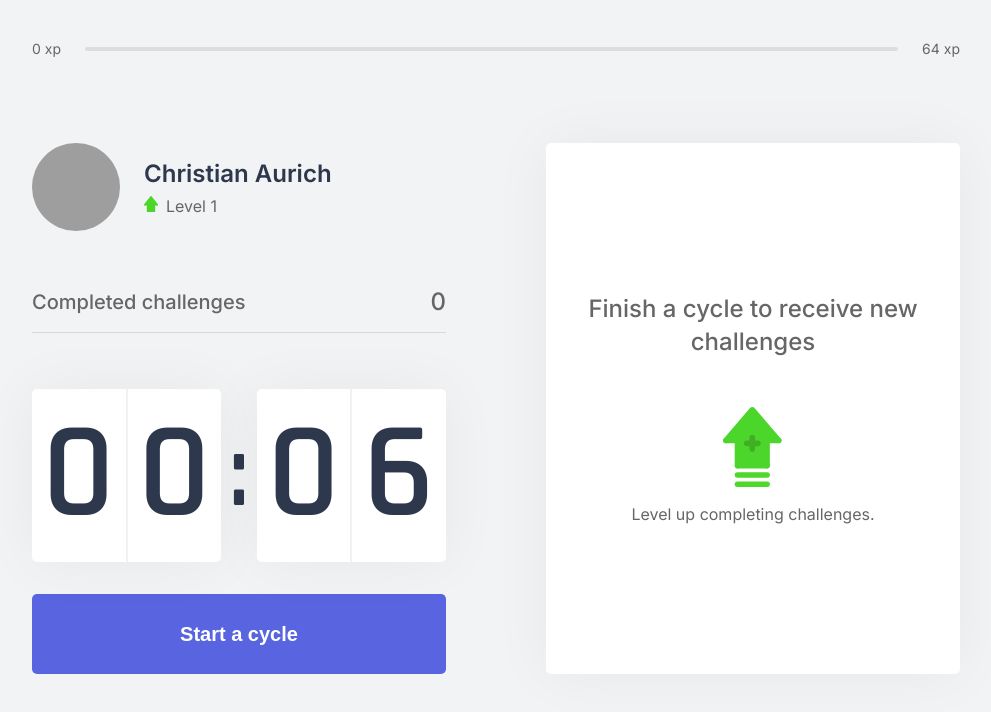
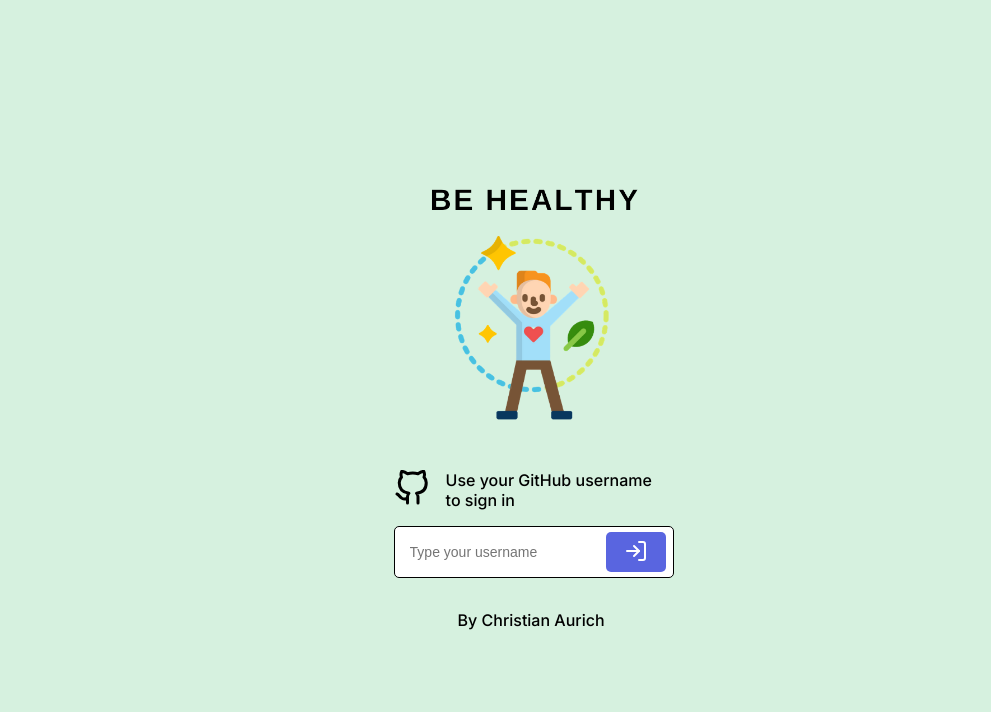
Before and after one commit to christianaurichzm/be-healthy, a Next.js app: page / in a window 1280 px wide. Shown: the top 712 px of the page, without its empty margins (144-1135 px from the left). Built offline with nearby package versions, Linux system fonts and the light colour scheme; grey boxes are pictures that could not be loaded.

Commit message:
Add sign in with GitHub username feature

```diff
--- a/package.json
+++ b/package.json
@@ -12,6 +12,7 @@
     "react": "17.0.2",
     "react-cookie": "^4.0.3",
     "react-dom": "17.0.2",
+    "react-icons": "^4.2.0",
     "sass": "^1.32.11"
   },
   "devDependencies": {
--- a/src/components/Profile.tsx
+++ b/src/components/Profile.tsx
@@ -3,16 +3,13 @@ import { useChallenges } from "../hooks/useChallenges";
 import styles from "../styles/components/Profile.module.scss";
 
 export function Profile() {
-  const { level } = useChallenges();
+  const { level, user } = useChallenges();
 
   return (
     <div className={styles.profileContainer}>
-      <img
-        src="https://github.com/christianaurichzm.png"
-        alt="Christian Aurich"
-      />
+      <img src={user.avatar_url} alt={user.name} />
       <div>
-        <strong>Christian Aurich</strong>
+        <strong>{user.name}</strong>
         <p>
           <img src="icons/level.svg" alt="Level" />
           Level {level}
--- a/src/pages/index.tsx
+++ b/src/pages/index.tsx
@@ -1,67 +1,46 @@
 import Head from "next/head";
 
-import { ChallengeBox } from "../components/ChallengeBox";
-import { CompletedChallenges } from "../components/CompletedChallenges";
-import { Countdown } from "../components/Countdown";
-import { Profile } from "../components/Profile";
-import { ExperienceBar } from "../components/ExperienceBar";
+import styles from "../styles/pages/Home.module.scss";
+import { FiGithub, FiLogIn } from "react-icons/fi";
+import { useRouter } from "next/dist/client/router";
+import React, { useState } from "react";
 
-import { ChallengesProvider } from "../contexts/ChallengesContext";
-import { CountdownProvider } from "../contexts/CountdownContext";
+export default function Home() {
+  const { push } = useRouter();
+  const [username, setUsername] = useState<string>();
 
-import styles from "../styles/pages/Home.module.scss";
-import { GetServerSideProps } from "next";
+  const handleSubmit = (e: React.FormEvent<HTMLFormElement>) => {
+    e.preventDefault();
+    username && push(`/${username}`);
+  };
 
-interface HomeProps {
-  level: number;
-  currentExperience: number;
-  challengesCompleted: number;
-}
+  return (
+    <div className={styles.container}>
+      <Head>
+        <title>Home | Be Healthy</title>
+      </Head>
+      <div className={styles.content}>
+        <img src="logo.png" alt="Logo" />
 
-export default function Home({
-  level,
-  currentExperience,
-  challengesCompleted,
-}: HomeProps) {
-  return (
-    <ChallengesProvider
-      level={level}
-      currentExperience={currentExperience}
-      challengesCompleted={challengesCompleted}
-    >
-      <CountdownProvider>
-        <main className={styles.homeContainer}>
-          <Head>
-            <title>Be Healthy | Home</title>
-          </Head>
+        <div className={styles.hint}>
+          <FiGithub size={36} />
+          <span>Use your GitHub username to sign in</span>
+        </div>
 
-          <ExperienceBar />
-
-          <section>
-            <div>
-              <Profile />
-              <CompletedChallenges />
-              <Countdown />
-            </div>
-
-            <ChallengeBox />
-          </section>
-        </main>
-      </CountdownProvider>
-    </ChallengesProvider>
+        <form onSubmit={handleSubmit}>
+          <input
+            type="text"
+            placeholder="Type your username"
+            onChange={(e) => setUsername(e.target.value)}
+          />
+          <button type="submit">
+            <FiLogIn size={24} />
+          </button>
+        </form>
+        <div className={styles.footer}>
+          <span>By Christian Aurich</span>
+        </div>
+      </div>
+    </div>
   );
 }
-
-export const getServerSideProps: GetServerSideProps = async ({ req }) => {
-  const { level, currentExperience, challengesCompleted } = req.cookies;
-
-  return {
-    props: {
-      level: level ? Number(level) : 1,
-      currentExperience: currentExperience ? Number(currentExperience) : 0,
-      challengesCompleted: challengesCompleted
-        ? Number(challengesCompleted)
-        : 0,
-    },
-  };
-};
--- a/src/styles/components/ChallengeBox.module.scss
+++ b/src/styles/components/ChallengeBox.module.scss
@@ -9,6 +9,10 @@
   align-items: center;
   justify-content: center;
   text-align: center;
+
+  p img {
+    margin-bottom: 1rem;
+  }
 }
 
 .challengeNotActive {
@@ -95,7 +99,3 @@
     }
   }
 }
-
-.challengeContainer p img {
-  margin-bottom: 1rem;
-}
--- a/src/styles/globals.scss
+++ b/src/styles/globals.scss
@@ -10,6 +10,7 @@
   --text: #666666;
   --white: #fff;
   --green: #4cd62b;
+  --green-light: #d6f1df;
   --red: #e83f5b;
   --blue: #5965e0;
   --blue-dark: #4953b8;
@@ -30,8 +31,6 @@
 
 body {
   font: 400 1rem Inter, sans-serif;
-    background: var(--background);
-    color: var(--text);
 }
 
 button {
--- a/src/styles/pages/Home.module.scss
+++ b/src/styles/pages/Home.module.scss
@@ -1,16 +1,70 @@
-.homeContainer {
+.container {
+  width: 100%;
+  height: 100vh;
+  background: var(--green-light);
+  color: var(--black);
   display: flex;
-  flex-direction: column;
-  height: 100vh;
-  max-width: 992px;
-  margin: 0 auto;
-  padding: 2.5rem 2rem;
+  align-items: center;
 
-  section {
-    flex: 1;
-    display: grid;
-    grid-template-columns: 1fr 1fr;
-    gap: 6.25rem;
-    align-content: center;
+  .content {
+    margin-left: 42%;
+
+    img {
+      height: 280px;
+    }
+
+    .hint {
+      display: flex;
+      margin-top: 2rem;
+
+      span {
+        max-width: 220px;
+        margin-left: 1rem;
+        margin-bottom: 1rem;
+        font-size: 1rem;
+        font-weight: 500;
+      }
+    }
+
+    form {
+      padding: 5px;
+      display: flex;
+      background: var(--white);
+      border-radius: 5px;
+      border: 1px solid;
+
+      input {
+        padding: 10px;
+        margin-right: 5px;
+        font-size: 14px;
+        background: transparent;
+        border: none;
+      }
+
+      button {
+        width: 60px;
+        height: 40px;
+        background-color: var(--blue);
+        border: none;
+        border-radius: 5px;
+
+        svg {
+          color: var(--white);
+        }
+      }
+    }
+
+    .footer {
+      display: flex;
+      margin-top: 2rem;
+
+      span {
+        max-width: 220px;
+        margin-left: 4rem;
+        margin-bottom: 1rem;
+        font-size: 1rem;
+        font-weight: 500;
+      }
+    }
   }
 }
```
Also changed, not shown: src/contexts/ChallengesContext.tsx (+5 -8 lines), src/pages/[username].tsx (added, +83 -0 lines), src/styles/pages/ChallengePage.module.scss (added, +16 -0 lines), 1 other file (tests, documents, lock files or other folders). Lines whose indentation alone changed are shown as unchanged.
